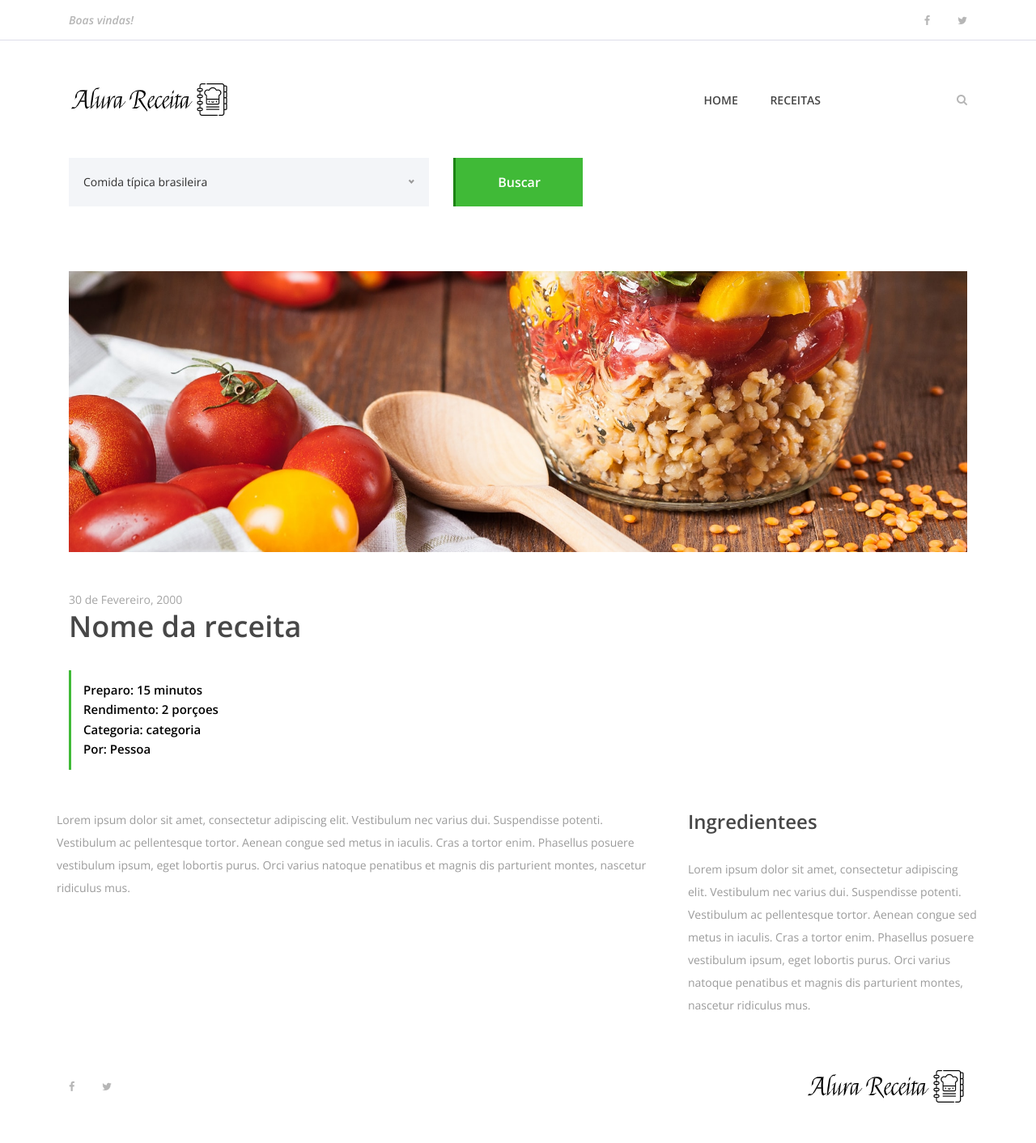
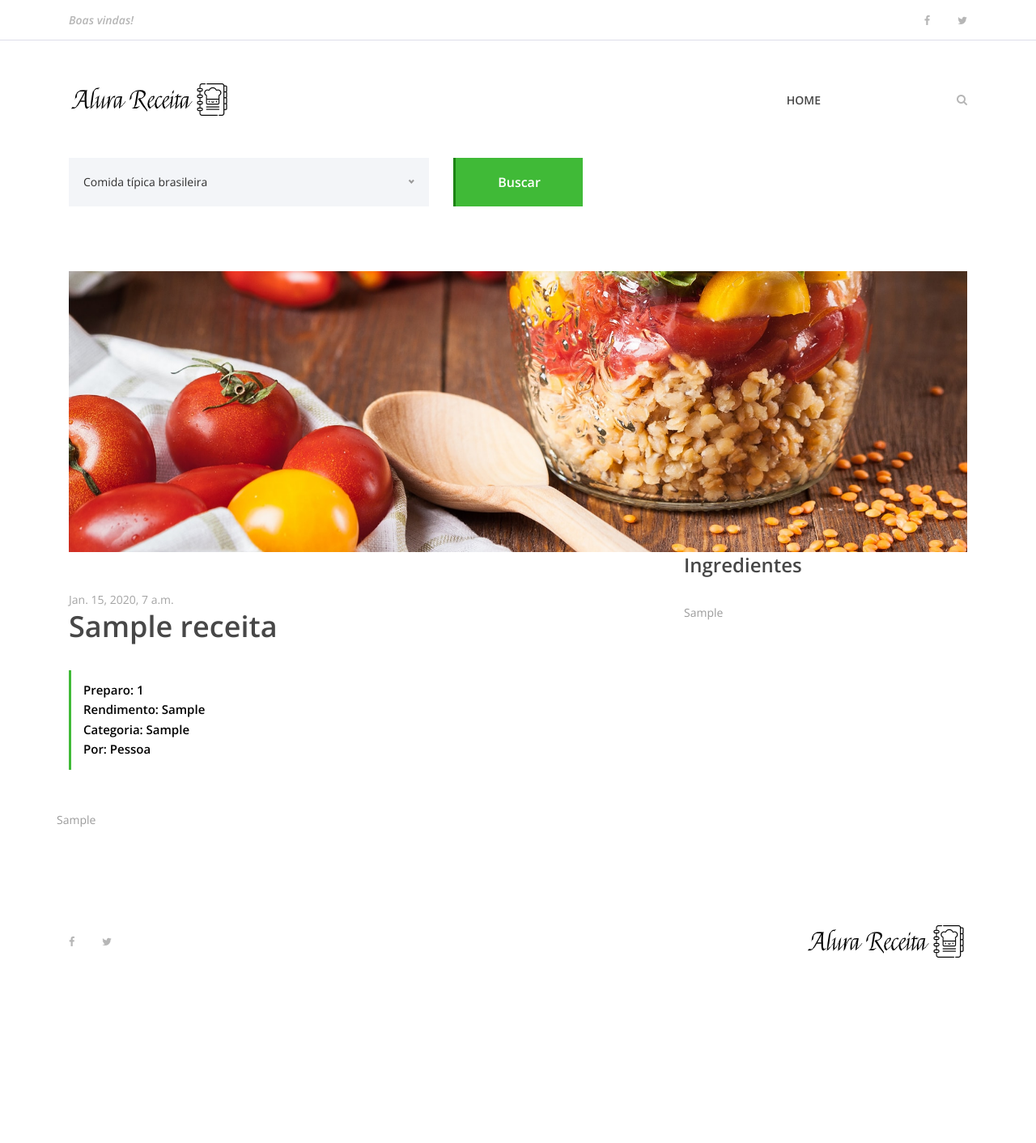
Before and after one commit to felipepagliuco/projeto_django, a Django app: template receitas/templates/receita.html in a window 1280 px wide. Shown: the whole page at 81% size. After the commit the page ends 1183 px from the top, so only its background shows below. Run offline with Django 3.2, Linux system fonts and the light colour scheme; the template is opened without the code that fills it: values that come from a table or form of the project are taken from there, others are empty; tables that the repository leaves empty hold one stand-in row (values such as "Sample post"); some libraries are stand-ins or nearby versions.

Commit message:
Finalizando o projeto

```diff
--- a/receitas/templates/index.html
+++ b/receitas/templates/index.html
@@ -38,7 +38,7 @@
                             <div class="single-best-receipe-area mb-30">
                                 <img src="{% static 'img/bg-img/foto_receita.png' %}" alt="">
                                 <div class="receipe-content">
-                                    <a href="receita.html">
+                                    <a href="{% url 'receita' receita.id %}">
                                         <h5>{{ receita.nome_receita }}</h5>
                                     </a>
                                 </div>
--- a/receitas/templates/partials/menu.html
+++ b/receitas/templates/partials/menu.html
@@ -57,7 +57,6 @@
                             <div class="classynav">
                                 <ul>
                                     <li><a href="{% url 'index' %}">Home</a></li>
-                                    <li><a href="{% url 'receita' %}">Receitas</a></li>
                                 </ul>
 
                                 <!-- Formulario de busca -->
--- a/receitas/templates/receita.html
+++ b/receitas/templates/receita.html
@@ -66,37 +66,37 @@
         <div class="row">
             <div class="col-12 col-md-8">
                 <div class="receipe-headline my-5">
-                            <span>30 de Fevereiro, 2000</span>
-                            <h2>Nome da receita</h2>
+                    <span>{{ receita.data_receita }}</span>
+                    <h2>{{ receita.nome_receita }}</h2>
                     <div class="receipe-duration">
-                                <h6>Preparo: 15 minutos</h6>
-                                <h6>Rendimento: 2 porçoes</h6>
-                                <h6>Categoria: categoria</h6>
+                        <h6>Preparo: {{ receita.tempo_preparo }}</h6>
+                        <h6>Rendimento: {{ receita.rendimento }}</h6>
+                        <h6>Categoria: {{ receita.categoria }}</h6>
                         <h6>Por: Pessoa</h6>
                     </div>
-                        </div>
-                    </div>
-
-                <div class="row">
-                    <div class="col-12 col-lg-8">
-                        <!-- Single Preparation Step -->
-                        <div class="single-preparation-step d-flex">
-                            <p>Lorem ipsum dolor sit amet, consectetur adipiscing elit. Vestibulum nec varius dui. Suspendisse potenti. Vestibulum ac pellentesque tortor. Aenean congue sed metus in iaculis. Cras a tortor enim. Phasellus posuere vestibulum ipsum, eget lobortis purus. Orci varius natoque penatibus et magnis dis parturient montes, nascetur ridiculus mus. </p>
                 </div>
             </div>
 
             <!-- Ingredientes -->
             <div class="col-12 col-lg-4">
                 <div class="ingredients">
-                            <h4>Ingredientees</h4>
+                    <h4>Ingredientes</h4>
                     <div class="ingredients">
-                                <p>Lorem ipsum dolor sit amet, consectetur adipiscing elit. Vestibulum nec varius dui. Suspendisse potenti. Vestibulum ac pellentesque tortor. Aenean congue sed metus in iaculis. Cras a tortor enim. Phasellus posuere vestibulum ipsum, eget lobortis purus. Orci varius natoque penatibus et magnis dis parturient montes, nascetur ridiculus mus. </p>
+                        <p>{{ receita.ingredientes }}</p>
                         </p>
                     </div>
                 </div>
             </div>
+            <!-- Ingredientes -->
+
+            <div class="row">
+                <div class="col-12 col-lg-10">
+                    <!-- Single Preparation Step -->
+                    <div class="single-preparation-step d-flex">
+                        <p>{{ receita.modo_preparo }}</p>
                     </div>
-                <!-- Ingredientes -->
+                </div>
+            </div>
             {% include 'partials/footer.html' %}
 
             {% endblock %}
--- a/receitas/urls.py
+++ b/receitas/urls.py
@@ -3,6 +3,6 @@ from . import views
 
 urlpatterns = [
     path('',views.index, name='index'),
-    path('receita',views.receita,name='receita')
+    path('<int:receita_id>',views.receita,name='receita')
 
 ]
```
Also changed, not shown: receitas/views.py (+8 -3 lines). Lines whose indentation alone changed are shown as unchanged.
